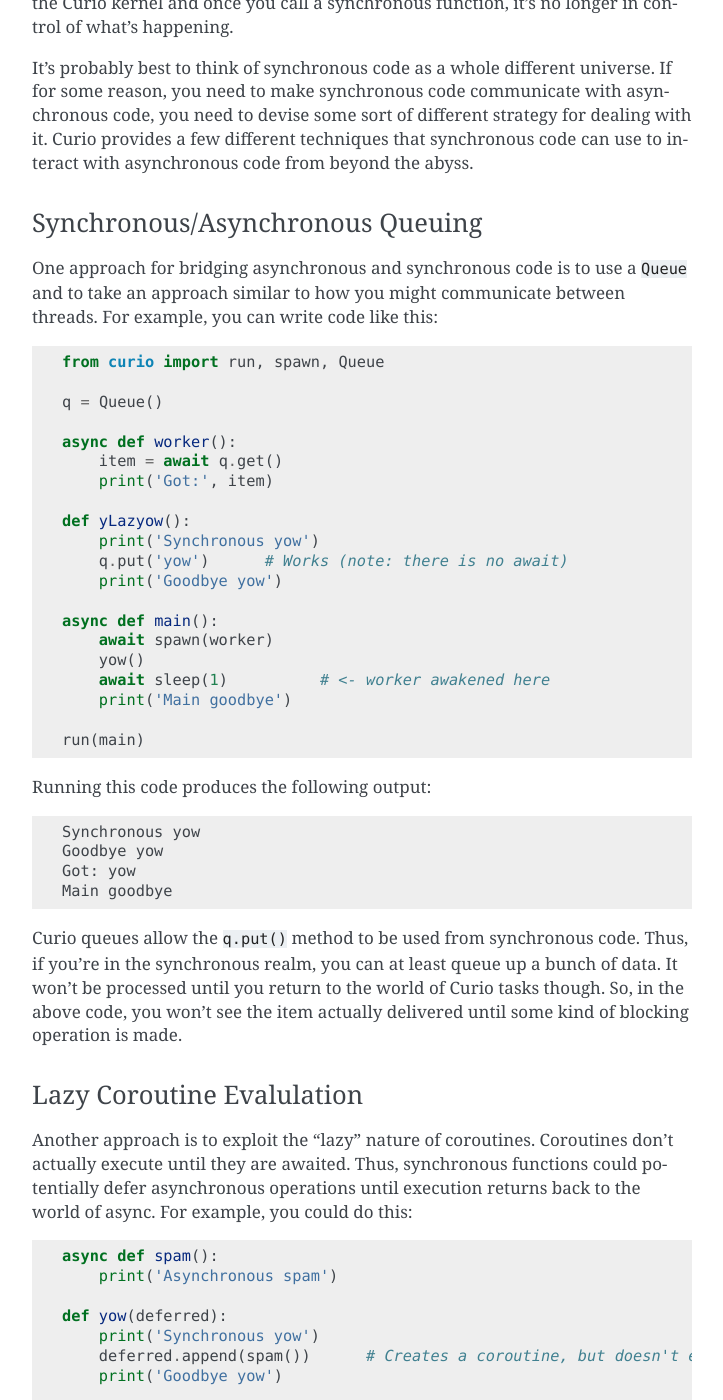
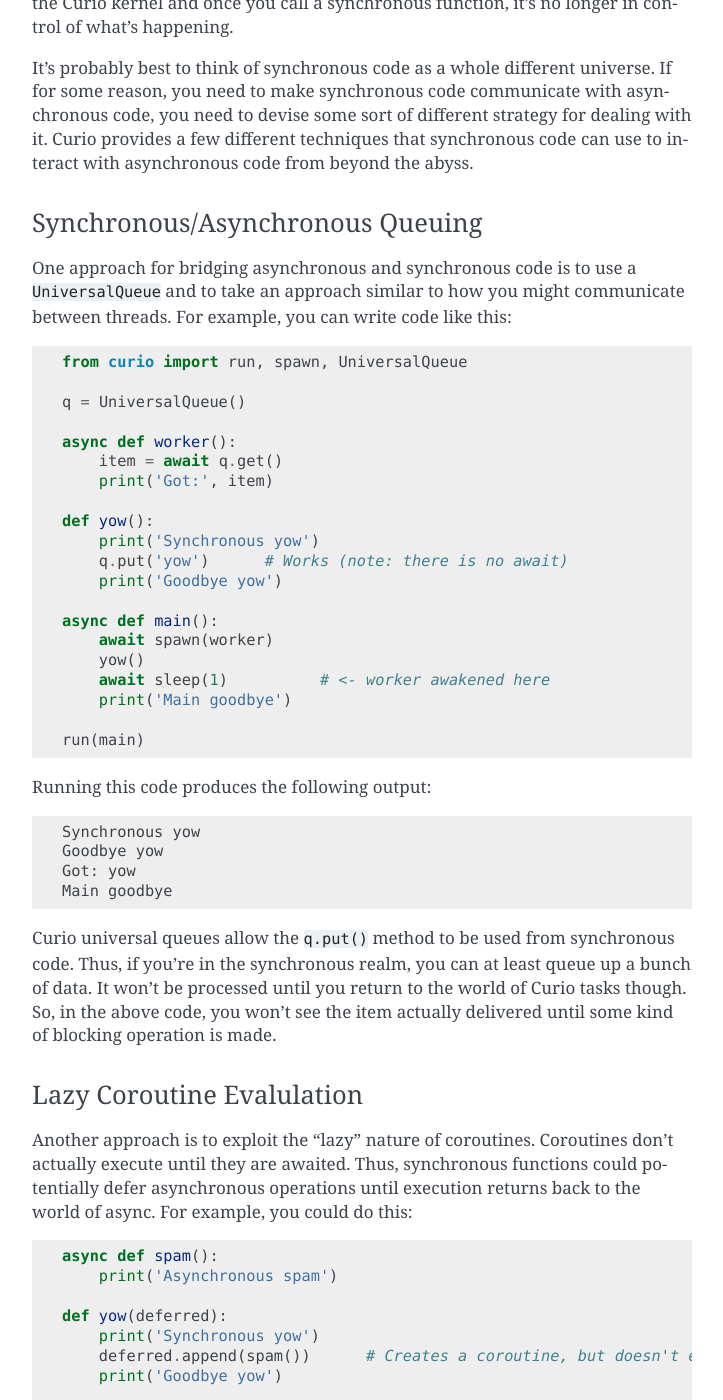
Before and after one commit to dabeaz/curio, a Sphinx documentation site: the page built from docs/devel.rst, in a window 1280 px wide and 1400 px high, scrolled down 61229 px. Shown: the whole window, without its empty margins (388-1111 px from the left). Built offline with Sphinx 7.4.7, drawn with Linux system fonts in a browser that asks for light colours; pages that are not in the unit, such as notebooks, are missing from menus.

Commit message:
Documentation fix

```diff
--- a/docs/devel.rst
+++ b/docs/devel.rst
@@ -2965,19 +2965,19 @@
 ^^^^^^^^^^^^^^^^^^^^^^^^^^^^^^^^
 
 One approach for bridging asynchronous and synchronous code is to use
-a ``Queue`` and to take an approach similar to how you might
+a ``UniversalQueue`` and to take an approach similar to how you might
 communicate between threads.  For example, you can write code like
 this::
 
-    from curio import run, spawn, Queue
-
-    q = Queue()
+    from curio import run, spawn, UniversalQueue
+
+    q = UniversalQueue()
 
     async def worker():
         item = await q.get()
         print('Got:', item)
 
-    def yLazyow():
+    def yow():
         print('Synchronous yow')
         q.put('yow')      # Works (note: there is no await)
         print('Goodbye yow')
@@ -2997,7 +2997,7 @@
     Got: yow
     Main goodbye
 
-Curio queues allow the ``q.put()`` method to be used from synchronous
+Curio universal queues allow the ``q.put()`` method to be used from synchronous
 code.  Thus, if you're in the synchronous realm, you can at least
 queue up a bunch of data.  It won't be processed until you return to
 the world of Curio tasks though.  So, in the above code, you won't
```
